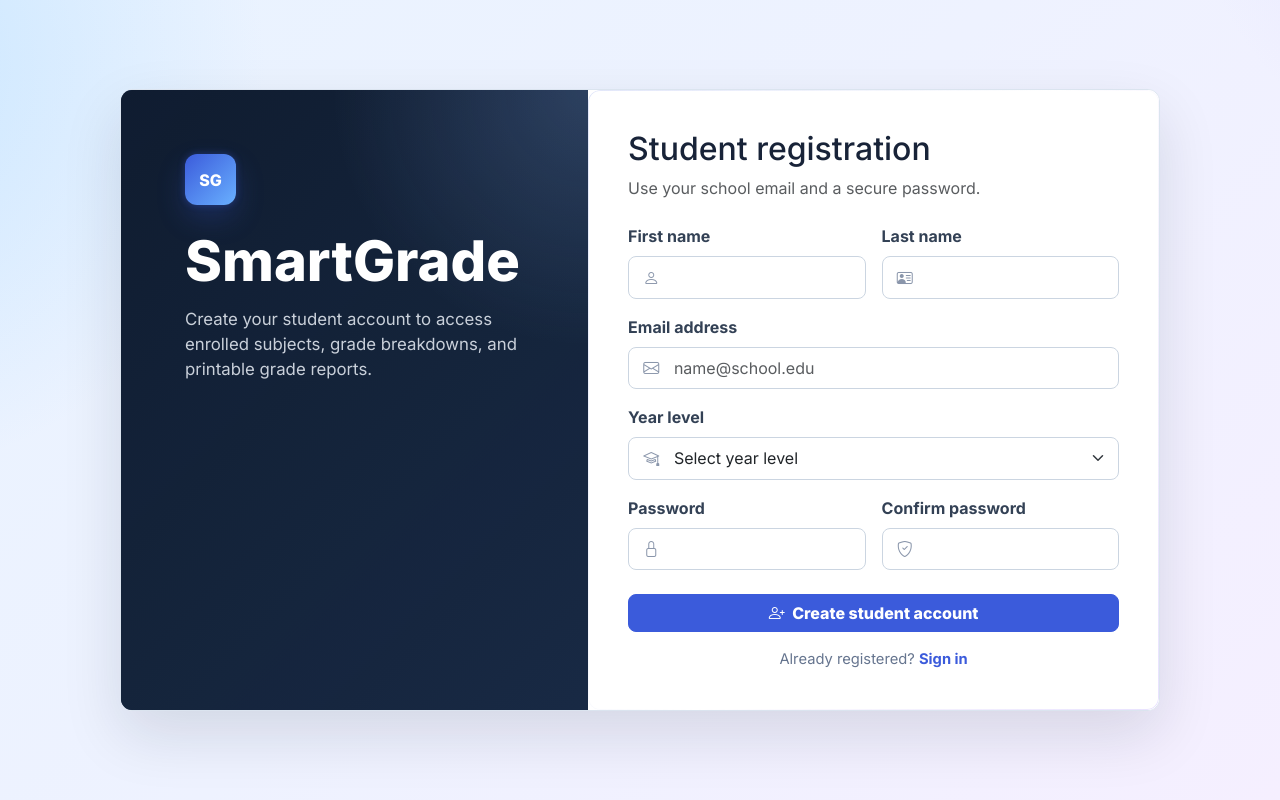
After one commit to echo10000/smart_grade, a PHP site: page /student_register.php in a window 1280 px wide. The commit adds this page. Run offline with PHP 8.4, Linux system fonts and the light colour scheme; some libraries are stand-ins or nearby versions.

Commit message:
add public student registration

```diff
--- a/login.php
+++ b/login.php
@@ -87,6 +87,9 @@ if ($_SERVER['REQUEST_METHOD'] === 'POST') {
             <?php if (!empty($error)): ?>
                 <div class="alert alert-danger"><?= htmlspecialchars($error) ?></div>
             <?php endif; ?>
+            <?php if (($_GET['registered'] ?? '') === '1'): ?>
+                <div class="alert alert-success">Registration successful. You can now sign in.</div>
+            <?php endif; ?>
 
             <form method="post">
                 <?= csrf_input() ?>
@@ -106,6 +109,7 @@ if ($_SERVER['REQUEST_METHOD'] === 'POST') {
                 </div>
                 <button type="submit" class="btn btn-primary w-100">Login</button>
                 <button type="button" class="forgot-link" data-bs-toggle="modal" data-bs-target="#forgotPasswordModal">Forgot Password?</button>
+                <p class="auth-switch mb-0">No student account yet? <a href="student_register.php">Register here</a></p>
             </form>
         </section>
     </main>
--- a/smartgrade-styles.css
+++ b/smartgrade-styles.css
@@ -553,6 +553,11 @@ body.is-transitioning .content {
     animation: loginFade 0.6s ease both;
 }
 
+.register-shell {
+    width: min(100%, 1040px);
+    grid-template-columns: minmax(280px, 0.9fr) minmax(440px, 1.1fr);
+}
+
 .brand-panel {
     padding: clamp(2rem, 5vw, 4rem);
     color: #fff;
@@ -648,6 +653,22 @@ body.is-transitioning .content {
     text-decoration: underline;
 }
 
+.auth-switch {
+    margin-top: 1rem;
+    color: var(--sg-muted);
+    font-size: 0.92rem;
+    text-align: center;
+}
+
+.auth-switch a {
+    font-weight: 700;
+    text-decoration: none;
+}
+
+.auth-switch a:hover {
+    text-decoration: underline;
+}
+
 .sg-report-meta {
     display: flex;
     justify-content: space-between;
@@ -693,6 +714,10 @@ body.is-transitioning .content {
         grid-template-columns: 1fr;
     }
 
+    .register-shell {
+        grid-template-columns: 1fr;
+    }
+
     .brand-panel {
         min-height: auto;
         padding: 2rem;
--- /dev/null
+++ b/student_register.php
@@ -0,0 +1,177 @@
+<?php
+if (session_status() === PHP_SESSION_NONE) {
+    session_start();
+}
+
+require_once 'config.php';
+
+if (isset($_SESSION['user'])) {
+    $role = $_SESSION['user']['role'] ?? '';
+    if ($role === 'admin') {
+        header('Location: admin_dashboard.php');
+    } elseif ($role === 'teacher') {
+        header('Location: teacher_dashboard.php');
+    } else {
+        header('Location: student_dashboard.php');
+    }
+    exit;
+}
+
+$yearLevels = app_year_level_options();
+$form = [
+    'first_name' => '',
+    'last_name' => '',
+    'email' => '',
+    'year_level' => '',
+];
+
+if ($_SERVER['REQUEST_METHOD'] === 'POST') {
+    require_csrf();
+
+    $form['first_name'] = trim((string) filter_input(INPUT_POST, 'first_name', FILTER_UNSAFE_RAW));
+    $form['last_name'] = trim((string) filter_input(INPUT_POST, 'last_name', FILTER_UNSAFE_RAW));
+    $form['email'] = trim((string) filter_input(INPUT_POST, 'email', FILTER_VALIDATE_EMAIL));
+    $form['year_level'] = trim((string) filter_input(INPUT_POST, 'year_level', FILTER_UNSAFE_RAW));
+    $password = (string) filter_input(INPUT_POST, 'password', FILTER_UNSAFE_RAW);
+    $confirmPassword = (string) filter_input(INPUT_POST, 'confirm_password', FILTER_UNSAFE_RAW);
+
+    if ($form['first_name'] === '' || $form['last_name'] === '' || $form['email'] === '' || $password === '' || $confirmPassword === '') {
+        $error = 'Please fill in all required fields.';
+    } elseif (!in_array($form['year_level'], $yearLevels, true)) {
+        $error = 'Please choose a valid year level.';
+    } elseif (strlen($password) < 8) {
+        $error = 'Password must be at least 8 characters.';
+    } elseif ($password !== $confirmPassword) {
+        $error = 'Passwords do not match.';
+    } else {
+        try {
+            $existing = $pdo->prepare('SELECT COUNT(*) FROM users WHERE email = ?');
+            $existing->execute([$form['email']]);
+
+            if ((int) $existing->fetchColumn() > 0) {
+                $error = 'An account with that email already exists.';
+            } else {
+                $pdo->beginTransaction();
+
+                $name = trim($form['first_name'] . ' ' . $form['last_name']);
+                $studentNo = app_next_identifier($pdo, 'students', 'student_no', 'S');
+                $hashed = password_hash($password, PASSWORD_DEFAULT);
+
+                $stmt = $pdo->prepare('INSERT INTO users (name, email, password, role) VALUES (?, ?, ?, ?)');
+                $stmt->execute([$name, $form['email'], $hashed, 'student']);
+                $userId = (int) $pdo->lastInsertId();
+
+                $stmt = $pdo->prepare('INSERT INTO students (user_id, student_no, first_name, last_name, year_level, section_id) VALUES (?, ?, ?, ?, ?, ?)');
+                $stmt->execute([$userId, $studentNo, $form['first_name'], $form['last_name'], $form['year_level'], null]);
+
+                $pdo->commit();
+
+                header('Location: login.php?registered=1');
+                exit;
+            }
+        } catch (Throwable $e) {
+            if ($pdo->inTransaction()) {
+                $pdo->rollBack();
+            }
+            $error = 'Registration failed. Please try again.';
+        }
+    }
+}
+?>
+<!DOCTYPE html>
+<html lang="en">
+<head>
+    <meta charset="UTF-8">
+    <meta http-equiv="X-UA-Compatible" content="IE=edge">
+    <meta name="viewport" content="width=device-width, initial-scale=1.0">
+    <title>Student Registration | SmartGrade</title>
+    <link rel="preconnect" href="https://fonts.googleapis.com">
+    <link rel="preconnect" href="https://fonts.gstatic.com" crossorigin>
+    <link href="https://fonts.googleapis.com/css2?family=Inter:wght@400;500;600;700;800&display=swap" rel="stylesheet">
+    <link href="https://cdn.jsdelivr.net/npm/bootstrap@5.3.0/dist/css/bootstrap.min.css" rel="stylesheet">
+    <link href="https://cdn.jsdelivr.net/npm/bootstrap-icons@1.10.5/font/bootstrap-icons.css" rel="stylesheet">
+    <link href="smartgrade-styles.css" rel="stylesheet">
+</head>
+<body class="sg-login-page">
+    <main class="login-shell register-shell">
+        <section class="brand-panel">
+            <div>
+                <div class="brand-mark">SG</div>
+                <h1>SmartGrade</h1>
+                <p>Create your student account to access enrolled subjects, grade breakdowns, and printable grade reports.</p>
+            </div>
+        </section>
+
+        <section class="login-card">
+            <div class="mb-4">
+                <h2>Student registration</h2>
+                <p class="text-muted mb-0">Use your school email and a secure password.</p>
+            </div>
+
+            <?php if (!empty($error)): ?>
+                <div class="alert alert-danger"><?= htmlspecialchars($error) ?></div>
+            <?php endif; ?>
+
+            <form method="post">
+                <?= csrf_input() ?>
+                <div class="row g-3">
+                    <div class="col-md-6">
+                        <label for="first_name" class="form-label">First name</label>
+                        <div class="sg-input">
+                            <span class="sg-input__icon"><i class="bi bi-person"></i></span>
+                            <input type="text" class="form-control" id="first_name" name="first_name" value="<?= htmlspecialchars($form['first_name'], ENT_QUOTES) ?>" required>
+                        </div>
+                    </div>
+                    <div class="col-md-6">
+                        <label for="last_name" class="form-label">Last name</label>
+                        <div class="sg-input">
+                            <span class="sg-input__icon"><i class="bi bi-person-vcard"></i></span>
+                            <input type="text" class="form-control" id="last_name" name="last_name" value="<?= htmlspecialchars($form['last_name'], ENT_QUOTES) ?>" required>
+                        </div>
+                    </div>
+                    <div class="col-12">
+                        <label for="email" class="form-label">Email address</label>
+                        <div class="sg-input">
+                            <span class="sg-input__icon"><i class="bi bi-envelope"></i></span>
+                            <input type="email" class="form-control" id="email" name="email" value="<?= htmlspecialchars($form['email'], ENT_QUOTES) ?>" placeholder="name@school.edu" required>
+                        </div>
+                    </div>
+                    <div class="col-12">
+                        <label for="year_level" class="form-label">Year level</label>
+                        <div class="sg-input">
+                            <span class="sg-input__icon"><i class="bi bi-mortarboard"></i></span>
+                            <select class="form-select" id="year_level" name="year_level" required>
+                                <option value="">Select year level</option>
+                                <?php foreach ($yearLevels as $yearLevel): ?>
+                                    <option value="<?= htmlspecialchars($yearLevel, ENT_QUOTES) ?>" <?= $form['year_level'] === $yearLevel ? 'selected' : '' ?>><?= htmlspecialchars($yearLevel) ?></option>
+                                <?php endforeach; ?>
+                            </select>
+                        </div>
+                    </div>
+                    <div class="col-md-6">
+                        <label for="password" class="form-label">Password</label>
+                        <div class="sg-input">
+                            <span class="sg-input__icon"><i class="bi bi-lock"></i></span>
+                            <input type="password" class="form-control" id="password" name="password" minlength="8" required>
+                        </div>
+                    </div>
+                    <div class="col-md-6">
+                        <label for="confirm_password" class="form-label">Confirm password</label>
+                        <div class="sg-input">
+                            <span class="sg-input__icon"><i class="bi bi-shield-check"></i></span>
+                            <input type="password" class="form-control" id="confirm_password" name="confirm_password" minlength="8" required>
+                        </div>
+                    </div>
+                </div>
+
+                <button type="submit" class="btn btn-primary w-100 mt-4">
+                    <i class="bi bi-person-plus me-1"></i> Create student account
+                </button>
+                <p class="auth-switch mb-0">Already registered? <a href="login.php">Sign in</a></p>
+            </form>
+        </section>
+    </main>
+
+    <script src="https://cdn.jsdelivr.net/npm/bootstrap@5.3.0/dist/js/bootstrap.bundle.min.js"></script>
+</body>
+</html>
```
Also changed, not shown: README.md.
